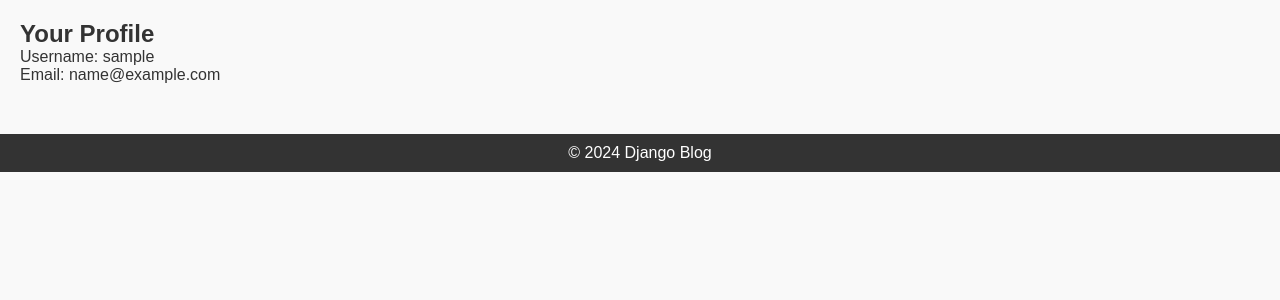
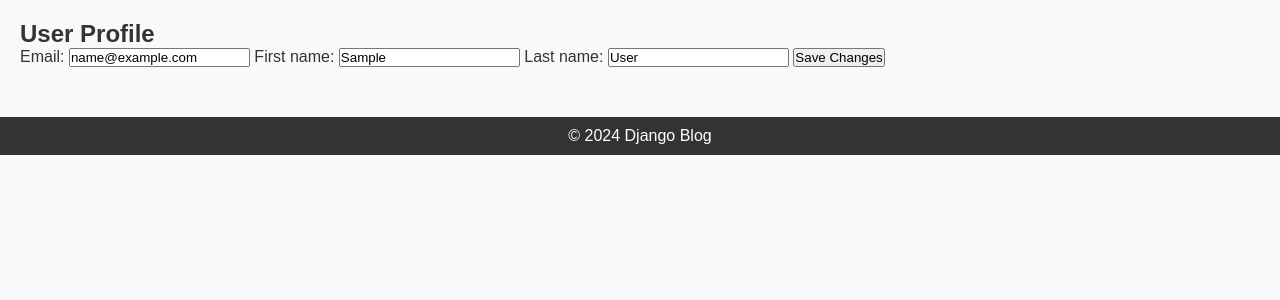
Before and after one commit to ruthie728/Alx_DjangoLearnLab, a Django app: template django_blog/blog/templates/blog/profile.html in a window 1280 px wide. Shown: the part 41-341 px from the top of the page. Run offline with Django 5.2, Linux system fonts and the light colour scheme; the template is opened without the code that fills it, so the values that code supplies are empty; the visitor is signed in with stand-in values (Sample User, id 1); parts of the project's set-up code (start-up, migrations or seed data) failed here and were passed over.

Commit message:
Added profile view with POST handling and save()

```diff
--- a/django_blog/blog/templates/blog/profile.html
+++ b/django_blog/blog/templates/blog/profile.html
@@ -1,7 +1,20 @@
-{% extends "base.html" %}
-{% block title %}Profile{% endblock %}
+{% extends "blog/base.html" %}
+
 {% block content %}
-<h2>Your Profile</h2>
-<p>Username: {{ user.username }}</p>
-<p>Email: {{ user.email }}</p>
+<h2>User Profile</h2>
+
+<form method="POST">
+    {% csrf_token %}
+
+    <label>Email:</label>
+    <input type="email" name="email" value="{{ request.user.email }}">
+
+    <label>First name:</label>
+    <input type="text" name="first_name" value="{{ request.user.first_name }}">
+
+    <label>Last name:</label>
+    <input type="text" name="last_name" value="{{ request.user.last_name }}">
+
+    <button type="submit">Save Changes</button>
+</form>
 {% endblock %}
--- a/django_blog/blog/urls.py
+++ b/django_blog/blog/urls.py
@@ -21,4 +21,6 @@ urlpatterns = [
     path('posts/<int:pk>/', views.PostDetailView.as_view(), name='post_detail'),
     path('posts/<int:pk>/edit/', views.PostUpdateView.as_view(), name='post_edit'),
     path('posts/<int:pk>/delete/', views.PostDeleteView.as_view(), name='post_delete'),
+    # NEW
+    path("profile/", views.profile_view, name="profile"),
 ]
```
Also changed, not shown: django_blog/blog/views.py (+17 -0 lines).
